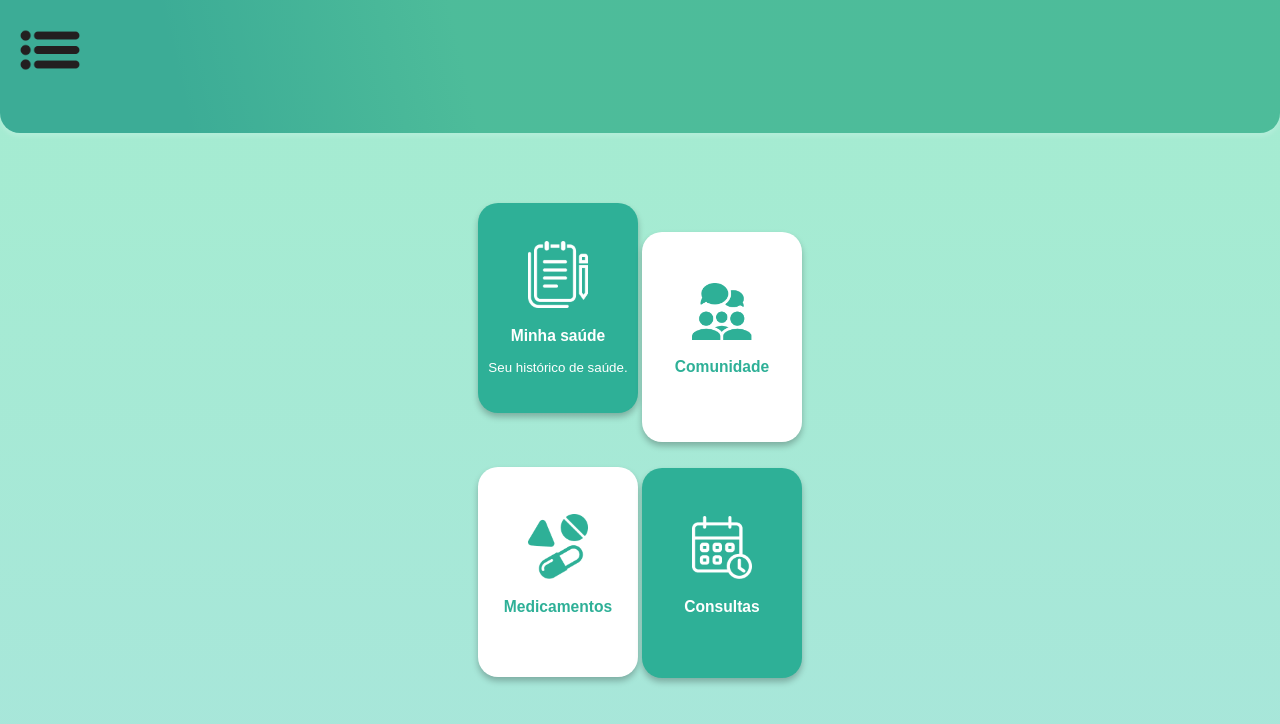
After one commit to Allyson1998/trabalho, a Django app: page /main_menu/ in a window 1280 px wide. The commit adds this page. Shown: the top 724 px of the page. Run offline with Django 4.2, Linux system fonts and the light colour scheme.

Commit message:
Add files via upload

```diff
--- a/eb_app/static/css/menu.css
+++ b/eb_app/static/css/menu.css
@@ -32,6 +32,7 @@ header {
 .button_column_two{
   margin-bottom: 25px;
 }
+
 .green_btn{
   width: 160px;
   height: 210px;
@@ -42,6 +43,7 @@ header {
   border: none;
   color: #FFF;
 }
+
 .white_btn{
   width: 160px;
   height: 210px;
@@ -52,6 +54,7 @@ header {
   border: none;
   color: #2EB097;
 }
+
 .medicine_btn{
   width: 160px;
   height: 210px;
@@ -61,6 +64,7 @@ header {
   box-shadow: 0px 4px 6px 0px rgba(0, 0, 0, 0.25);
   border: none;
 }
+
 .appointment_btn{
   width: 160px;
   height: 210px;
--- /dev/null
+++ b/eb_app/templates/main_menu.html
@@ -0,0 +1,53 @@
+<!-- Allyson -->
+
+<!DOCTYPE html>
+<html lang="pt-br">
+<head>
+    <meta charset="UTF-8">
+    <meta name="viewport" content="width=device-width, initial-scale=1.0">
+    <title>Envelhecer Bem</title>
+
+    {% load static %}
+    <link rel="stylesheet" type="text/css" href="{% static '/css/menu.css' %}"/>
+
+</head>
+<body>
+
+    <header>
+        <div class="nome_temporario">
+            <img src="{% static 'imgs/icone_header.png' %}">
+        </div>
+    </header>
+
+    <div class="menu_principal_buttons">
+
+        <div class="button_column_one">
+            <button class="green_btn" id="my_health_btn">
+                <img src="{% static 'imgs/icone_minha_saude.png' %}">
+                <h3>Minha saúde</h3>
+                Seu histórico de saúde.
+            </button>
+
+            <button class="white_btn" id="community_btn">
+                <img src="{% static 'imgs/icone_comunidade.png' %}">
+                <h3>Comunidade</h3>
+            </button>
+        </div>
+
+        <div class="button_column_two">
+
+            <button class="white_btn" id="medicine_btn">
+                <img src="{% static 'imgs/icone_medicamento.png' %}">
+                <h3>Medicamentos</h3>
+            </button>
+
+            <a href="/consulta">
+                <button class="green_btn" id="appointment_btn">
+                    <img src="{% static 'imgs/icone_consultas.png' %}">
+                    <h3>Consultas</h3>
+                </button>
+            </a>
+        </div>
+    </div>
+</body>
+</html>
--- a/eb_app/urls.py
+++ b/eb_app/urls.py
@@ -5,7 +5,7 @@ urlpatterns = [
     path('cadastro/', views.cadastro, name='cadastro'),
     path('login/', views.login, name='login'),
     path('', views.home, name='home'),
-    path('menu/', views.menu, name='menu'),
+    path('main_menu/', views.main_menu, name='main_menu'),
     path('consulta/', views.consulta, name='consulta'),
 
 ]
--- a/eb_app/views.py
+++ b/eb_app/views.py
@@ -36,11 +36,11 @@ def login(request):
         user = authenticate(username=username, password=password)
 
         if user:
-            return HttpResponse('autenticado')
+            return render(request, "main_menu.html")
         else:
             return render(request, "erro.html")
 
-def menu(request):
-        return render(request, 'menu.html')
+def main_menu(request):
+        return render(request, 'main_menu.html')
 def consulta(request):
         return render(request, 'consulta.html')
```
Also changed, not shown: eb_app/templates/consulta.html (+6 -2 lines), readme.md.
